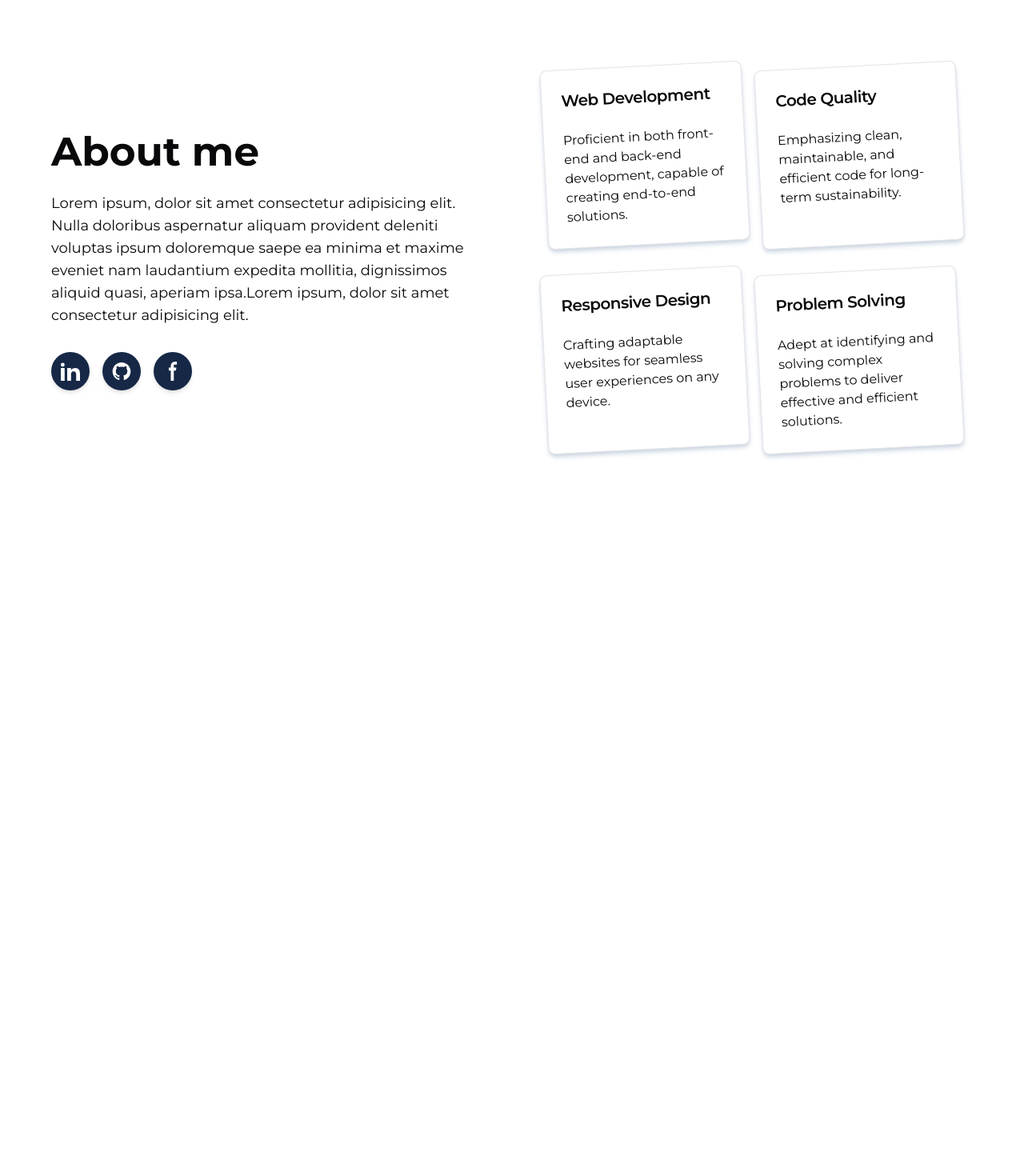
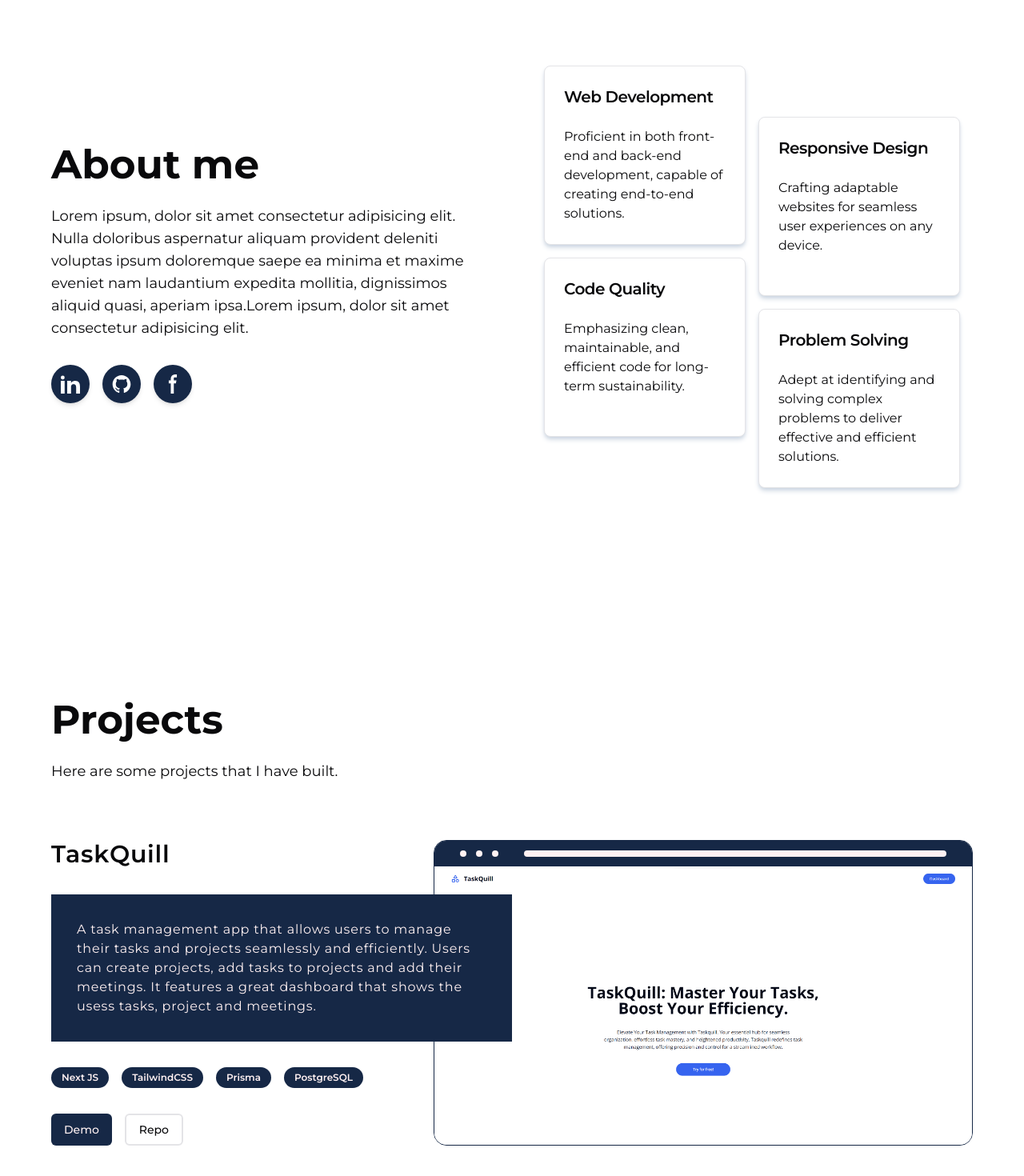
Before and after one commit to DeihlReyes/next-portfolio, a Next.js app: page / in a window 1280 px wide. Shown: the part 862-2332 px from the top of the page at 80% size. Before the commit the page ends 1584 px from the top, so only its background shows below. Built offline with nearby package versions, Linux system fonts and the light colour scheme.

Commit message:
feature: added projects page

```diff
--- a/app/page.tsx
+++ b/app/page.tsx
@@ -1,11 +1,13 @@
 import AboutPage from '@/components/sections/about-page'
 import LandingPage from '@/components/sections/landing-page'
+import ProjectsPage from '@/components/sections/projects-pages'
 
 export default function Home() {
   return (
     <main>
       <LandingPage/>
       <AboutPage/>
+      <ProjectsPage/>
     </main>
   )
 }
--- a/components/about-cards.tsx
+++ b/components/about-cards.tsx
@@ -4,31 +4,40 @@ const AboutCards = () => {
   return (
     <div className="flex flex-col justify-center items-center">
       <div className="grid grid-cols-1 md:grid-cols-2 gap-6 md:gap-4 opacity-100 group p-2 md:p-4">
-        <Card id="card" className="h-56 shadow-md shadow-slate-300 overflow-hidden -rotate-3 even:mb-4 hover:rotate-0 hover:scale-110 [&:not(:hover)]:group-hover:opacity-50 transition-all ease-linear duration-150">
+        <div className="space-y-6 md:space-y-4">
+          <Card
+            id="card"
+            className="h-56 shadow-md shadow-slate-300 overflow-hidden hover:scale-105 [&:not(:hover)]:group-hover:opacity-50 transition-all ease-linear duration-150">
             <CardHeader>
               <CardTitle className="text-xl">Web Development</CardTitle>
             </CardHeader>
             <CardContent>
               <p>
-              Proficient in both front-end and back-end development, capable of
-              creating end-to-end solutions.
+                Proficient in both front-end and back-end development, capable
+                of creating end-to-end solutions.
               </p>
             </CardContent>
           </Card>
 
-        <Card id="card" className="h-56 shadow-md shadow-slate-300 overflow-hidden -rotate-3 even:mb-4 hover:rotate-0 hover:scale-110 [&:not(:hover)]:group-hover:opacity-50 transition-all ease-linear duration-150">
+          <Card
+            id="card"
+            className="h-56 shadow-md shadow-slate-300 overflow-hidden hover:scale-105 [&:not(:hover)]:group-hover:opacity-50 transition-all ease-linear duration-150">
             <CardHeader>
               <CardTitle className="text-xl">Code Quality</CardTitle>
             </CardHeader>
             <CardContent>
               <p>
-              Emphasizing clean, maintainable, and efficient code for long-term
-              sustainability.
+                Emphasizing clean, maintainable, and efficient code for
+                long-term sustainability.
               </p>
             </CardContent>
           </Card>
+        </div>
 
-        <Card id="card" className="h-56 shadow-md shadow-slate-300 overflow-hidden -rotate-3 even:mb-4 hover:rotate-0 hover:scale-110 [&:not(:hover)]:group-hover:opacity-50 transition-all ease-linear duration-150">
+        <div className="space-y-6 md:space-y-4 md:mt-16">
+          <Card
+            id="card"
+            className="h-56 shadow-md shadow-slate-300 overflow-hidden hover:scale-105 [&:not(:hover)]:group-hover:opacity-50 transition-all ease-linear duration-150">
             <CardHeader>
               <CardTitle className="text-xl">Responsive Design</CardTitle>
             </CardHeader>
@@ -40,7 +49,9 @@ const AboutCards = () => {
             </CardContent>
           </Card>
 
-        <Card id="card" className="h-56 shadow-md shadow-slate-300 overflow-hidden -rotate-3 even:mb-4 hover:rotate-0 hover:scale-110 [&:not(:hover)]:group-hover:opacity-50 transition-all ease-linear duration-150">
+          <Card
+            id="card"
+            className="h-56 shadow-md shadow-slate-300 overflow-hidden hover:scale-105 [&:not(:hover)]:group-hover:opacity-50 transition-all ease-linear duration-150">
             <CardHeader>
               <CardTitle className="text-xl">Problem Solving</CardTitle>
             </CardHeader>
@@ -53,6 +64,7 @@ const AboutCards = () => {
           </Card>
         </div>
       </div>
+    </div>
   );
 };
 
--- a/components/navbar.tsx
+++ b/components/navbar.tsx
@@ -7,7 +7,7 @@ import NavItems from "./nav-items";
 const Navbar = () => {
     return(
         <header>
-            <nav className="z-50 bg-background fixed md:flex hidden justify-between shadow-md py-5 px-7 w-full">
+            <nav className="z-50 bg-background fixed md:flex hidden justify-between shadow-md py-5 px-32 w-full">
                 <Image
                     className="object-cover w-auto h-10"
                     src={logo}
@@ -19,7 +19,7 @@ const Navbar = () => {
                 </div>
             </nav>
 
-            <nav className="fixed top-0 bg-white flex md:hidden items-center w-full h-20 justify-between px-8">
+            <nav className="z-50 fixed top-0 bg-white flex md:hidden items-center w-full h-20 justify-between px-8">
                 <Image
                     className="object-cover w-auto h-10"
                     src={logo}
--- /dev/null
+++ b/components/projects-list.tsx
@@ -0,0 +1,73 @@
+import { projects } from "@/constants/projects";
+import { Badge } from "@/components/ui/badge";
+import { Button } from "./ui/button";
+import Image from "next/image";
+import Link from "next/link";
+
+const ProjectList = () => {
+  return (
+    <div className="flex flex-col justify-center items-center gap-52">
+      {projects.map((project, index) => (
+        <div
+          className="border bg-card shadow-md shadow-slate-300 p-6 rounded-lg md:border-none md:bg-transparent md:shadow-none md:p-0 md:rounded-none max-w-6xl w-full md:relative flex flex-col md:flex-row justify-center items-center"
+          key={project.title}>
+          <div className="flex flex-col justify-center items-start max-w-xl space-y-8 h-full">
+            <h1 className="text-xl md:text-3xl font-semibold tracking-wide">
+              {project.title}
+            </h1>
+            <div className="h-full w-full border md:hidden border-primary rounded-lg md:rounded-2xl overflow-hidden">
+              <div className="flex flex-row justify-between items-center w-full h-5 bg-primary px-4 gap-4">
+                <div className="flex flex-row gap-1">
+                  <div className="w-1 h-1 bg-primary-foreground rounded-full"></div>
+                  <div className="w-1 h-1 bg-primary-foreground rounded-full"></div>
+                  <div className="w-1 h-1 bg-primary-foreground rounded-full"></div>
+                </div>
+                <div className="w-full h-1 my-auto bg-primary-foreground rounded-full"></div>
+              </div>
+              <Image
+                src={project.image}
+                alt={project.title + " image"}
+                className="h-full w-full max-w-2xl object-cover"
+              />
+            </div>
+            <p className="hidden md:block text-base tracking-wider md:bg-primary md:text-primary-foreground md:p-8">
+              {project.description}
+            </p>
+            <div className="flex flex-row flex-wrap gap-2 md:gap-4 justify-start md:justify-center items-start">
+              {project.techStack.map((tech) => (
+                <Badge className="py-1 px-3" key={tech}>
+                  {tech}
+                </Badge>
+              ))}
+            </div>
+            <div className="flex flex-row gap-4 justify-center items-start">
+              <Link href={project.demo} target="_blank">
+                <Button>Demo</Button>
+              </Link>
+              <Link href={project.repo} target="_blank">
+                <Button variant={"outline"}>Repo</Button>
+              </Link>
+            </div>
+          </div>
+          <div className="h-full hidden md:block absolute left-[83%] -z-10 border border-primary rounded-2xl overflow-hidden">
+            <div className="flex flex-row justify-between items-center w-full h-8 bg-primary px-8 gap-8">
+              <div className="flex flex-row gap-3">
+                <div className="w-2 h-2 bg-primary-foreground rounded-full"></div>
+                <div className="w-2 h-2 bg-primary-foreground rounded-full"></div>
+                <div className="w-2 h-2 bg-primary-foreground rounded-full"></div>
+              </div>
+              <div className="w-full h-2 my-auto bg-primary-foreground rounded-full"></div>
+            </div>
+            <Image
+              src={project.image}
+              alt={project.title + " image"}
+              className="h-full hidden md:block max-w-2xl object-contain"
+            />
+          </div>
+        </div>
+      ))}
+    </div>
+  );
+};
+
+export default ProjectList;
--- /dev/null
+++ b/components/sections/projects-pages.tsx
@@ -0,0 +1,17 @@
+import ProjectList from "../projects-list";
+
+const ProjectsPage = () => {
+    return (
+        <section id='project' className="flex flex-col justify-center items-center px-8 py-16 md:py-32 h-full">
+          <div className="flex flex-col gap-12 justify-center items-start w-full max-w-6xl">
+            <div className="">
+              <h1 className="text-3xl md:text-[50px] font-bold mb-8">Projects</h1>
+              <p className="text-base md:text-lg text-left mb-6 md:pr-4">Here are some projects that I have built.</p>
+            </div>
+            <ProjectList/>
+          </div>
+        </section>
+    );
+};
+
+export default ProjectsPage;
--- /dev/null
+++ b/components/ui/badge.tsx
@@ -0,0 +1,36 @@
+import * as React from "react"
+import { cva, type VariantProps } from "class-variance-authority"
+
+import { cn } from "@/lib/utils"
+
+const badgeVariants = cva(
+  "inline-flex items-center rounded-full border px-2.5 py-0.5 text-xs font-semibold transition-colors focus:outline-none focus:ring-2 focus:ring-ring focus:ring-offset-2",
+  {
+    variants: {
+      variant: {
+        default:
+          "border-transparent bg-primary text-primary-foreground hover:bg-primary/80",
+        secondary:
+          "border-transparent bg-secondary text-secondary-foreground hover:bg-secondary/80",
+        destructive:
+          "border-transparent bg-destructive text-destructive-foreground hover:bg-destructive/80",
+        outline: "text-foreground",
+      },
+    },
+    defaultVariants: {
+      variant: "default",
+    },
+  }
+)
+
+export interface BadgeProps
+  extends React.HTMLAttributes<HTMLDivElement>,
+    VariantProps<typeof badgeVariants> {}
+
+function Badge({ className, variant, ...props }: BadgeProps) {
+  return (
+    <div className={cn(badgeVariants({ variant }), className)} {...props} />
+  )
+}
+
+export { Badge, badgeVariants }
--- a/components/ui/button.tsx
+++ b/components/ui/button.tsx
@@ -13,7 +13,7 @@ const buttonVariants = cva(
         destructive:
           "bg-destructive text-destructive-foreground hover:bg-destructive/90",
         outline:
-          "border border-input bg-background hover:bg-accent hover:text-accent-foreground",
+          "border-2 border-input bg-background hover:bg-accent hover:text-accent-foreground",
         secondary:
           "bg-secondary text-secondary-foreground hover:bg-secondary/80",
         ghost: "hover:bg-accent hover:text-accent-foreground",
--- /dev/null
+++ b/constants/projects.ts
@@ -0,0 +1,12 @@
+import taskquill from "@/assets/projects/taskquill.png"
+
+export const projects = [
+  {
+    title: 'TaskQuill',
+    description: 'A task management app that allows users to manage their tasks and projects seamlessly and efficiently. Users can create projects, add tasks to projects and add their meetings. It features a great dashboard that shows the uses\s tasks, project and meetings.',
+    image: taskquill,
+    techStack: ['Next JS', 'TailwindCSS', 'Prisma', 'PostgreSQL'],
+    repo: "https://github.com/DeihlReyes/TaskQuill",
+    demo: "https://task-quill.vercel.app/"
+  },
+];
```
Also changed, not shown: assets/projects/taskquill.png (added). Lines whose indentation alone changed are shown as unchanged.
